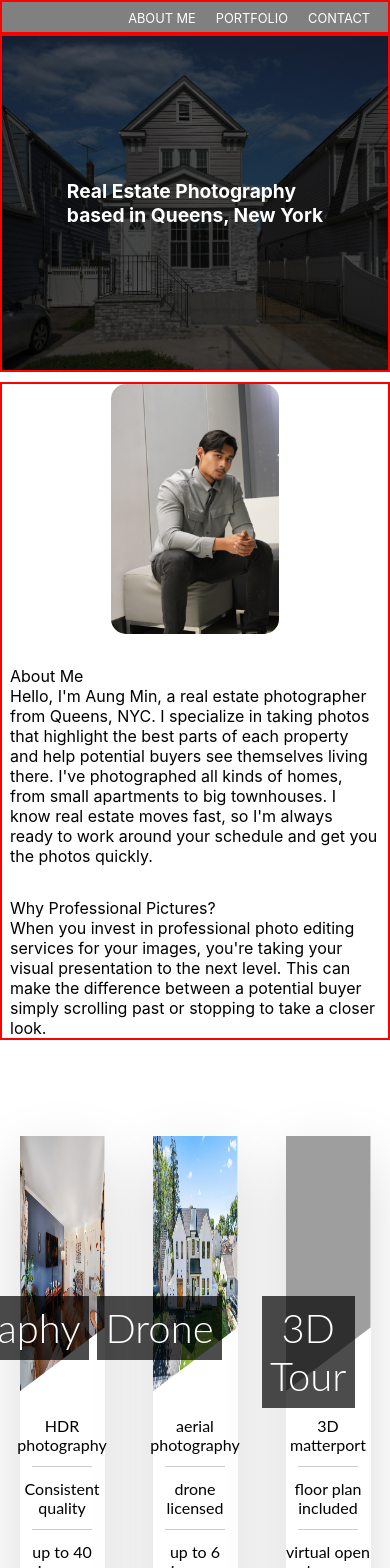
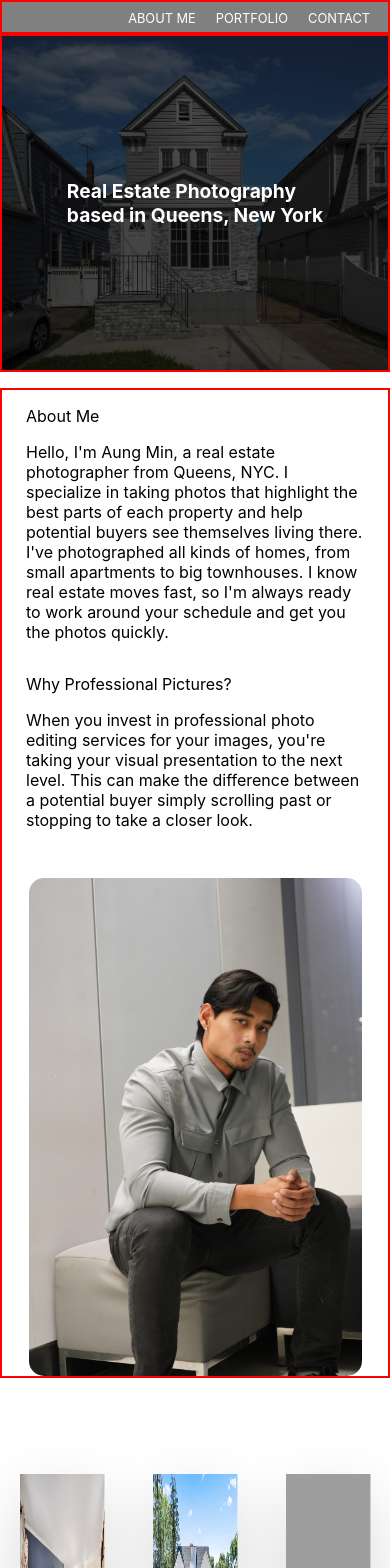
Before and after one commit to aungmintun1/HTML-projects, a PHP site: page / in a window 390 px wide; the page is wider, and only the part inside the window is pictured. Shown: the top 1568 px of that part. Run offline with PHP 8.4, Linux system fonts and the light colour scheme; grey boxes are pictures that could not be loaded.

Commit message:
added responsiveness to website

```diff
--- a/RE-site-copy/style/about.css
+++ b/RE-site-copy/style/about.css
@@ -1,23 +1,24 @@
-
 
 .aboutPicture{
     border-radius: 15px;
-    height:600px;
+    width:30rem;
+    height:45rem;
 }
 
 .about{
     display: flex;
     justify-content: space-around;
-    margin: 20px 0px;
-}
-.about-text> h1{
-    color: black;
-    font-size: 2rem;
+    margin: 1rem;
 }
 
-.about-text>p{
+.aboutHeader{
+    font-size: 2rem;
+    padding-bottom: 1rem;
+}
+
+.aboutParagraph{
     color: black;
-    font-size: 1rem;
+    font-size: 1.2rem;
     max-width: 75ch;
 }
 
@@ -25,6 +26,7 @@
     display: flex;
     flex-direction: column;
     justify-content: space-evenly;
+    padding:1rem;
 }
 
 .container {
@@ -53,7 +55,6 @@
 .about-text>p{
     color: black;
     font-size: 1rem;
-    max-width: 60ch;
 }
 
   }
@@ -65,7 +66,12 @@
     }
     .aboutPicture{
         border-radius: 15px;
-        height:500px;
+        width: 25rem;
+        height:35rem;
+    }
+
+    .about{
+        gap:2rem;
     }
   }
 
@@ -75,21 +81,6 @@
       max-width: 768px;
     }
 
-    .about-text> h1{
-        color: black;
-        font-size: 1.2rem;
-    }
-
-    .about-text>p{
-        color: black;
-        font-size: .8rem;
-        max-width: 50ch;
-    }
-    .aboutPicture{
-        border-radius: 15px;
-        height:400px;
-    }
-
   }
 
   /* md */
@@ -97,20 +88,16 @@
     .container {
       max-width: 640px;
     }
-    .about-text> h1{
-        color: black;
-        font-size: 1rem;
+
+    .about{
+        flex-direction: column;
+        align-items: center;
     }
 
-    .about-text>p{
-        color: black;
-        font-size: .7rem;
-        max-width: 50ch;
+    .about-container{
+        gap:2rem;
     }
-    .aboutPicture{
-        border-radius: 15px;
-        height:300px;
-    }
+
 
   }
 
@@ -120,24 +107,10 @@
       max-width: 475px;
     }
 
-    .about{
-        flex-direction: column;
-        justify-content: center;
-        align-items: center;
-        gap:2rem;
-    }
-    .about-text> h1{
-        color: black;
-        font-size: 1.5rem;
-    }
-
-    .about-text>p{
-        color: black;
-        font-size: 1rem;
-        max-width: 50ch;
-    }
     .aboutPicture{
-        height:350px;
+        width:25rem;
+        height:35rem;
+        order:2;
     }
   }
 
@@ -146,27 +119,10 @@
     .container {
       width: 100%;
     }
-    .about{
-        flex-direction: column;
-        justify-content: center;
-        align-items: center;
-        gap:2rem;
-        margin: 10px 0px;
-    }
-    .about-text> h1{
-        color: black;
-        font-size: 1.4rem;
+
+    .aboutPicture{
+        width:90%;
+        height:100%;
     }
 
-    .about-text>p{
-        color: black;
-        font-size: 1rem;
-        max-width: 50ch;
-    }
-    .aboutPicture{
-        height:250px;
-    }
-    .about-container{
-        gap:2rem;
-    }
   }
```
Also changed, not shown: RE-site-copy/fade.html (deleted, +0 -22 lines).
